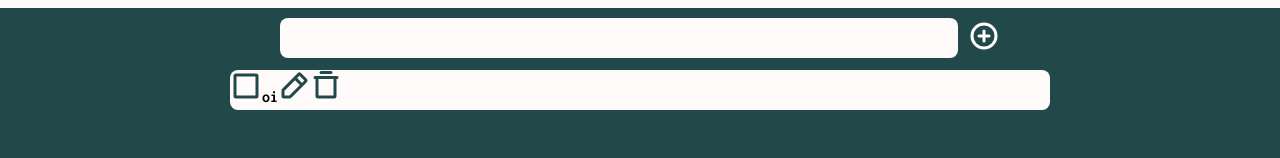
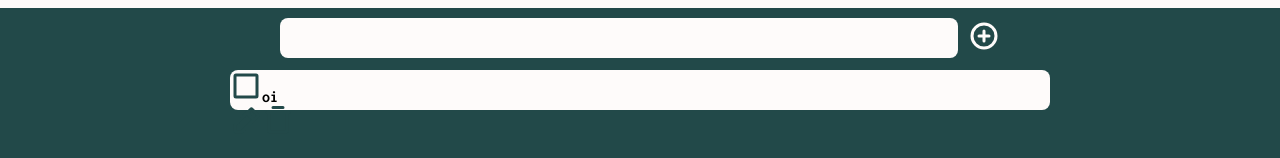
Before and after one commit to Charlie-Pencal/toDoList, a React (Vite) app: page / in a window 1280 px wide. Shown: the part 142-300 px from the top of the page. Built offline with nearby package versions, Linux system fonts and the light colour scheme.

Commit message:
fix: Alteração para os icones ficarem a direita

```diff
--- a/src/components/Item/Item.jsx
+++ b/src/components/Item/Item.jsx
@@ -5,12 +5,16 @@ import itemStyle from './Item.module.css'
 const Item = (props) => {
   return (
     <div className={itemStyle.listaTarefas}>
-        <Check status={props.tarefa.status} onCheck={props.onCheck}/>
-        {props.tarefa.nome}
-        <button onClick={props.onEdit}><img src="/pencil.svg" alt="" /></button>
+      <Check status={props.tarefa.status} onCheck={props.onCheck} />
+      {props.tarefa.nome}
+      <div>
+        <button onClick={props.onEdit}>
+          <img src="/pencil.svg" alt="" />
+        </button>
         <button onClick={props.onRemove}>
-        <img src="/trash.svg" alt="" />
+          <img src="/trash.svg" alt="" />
         </button>
+      </div>
     </div>
   )
 }
```
